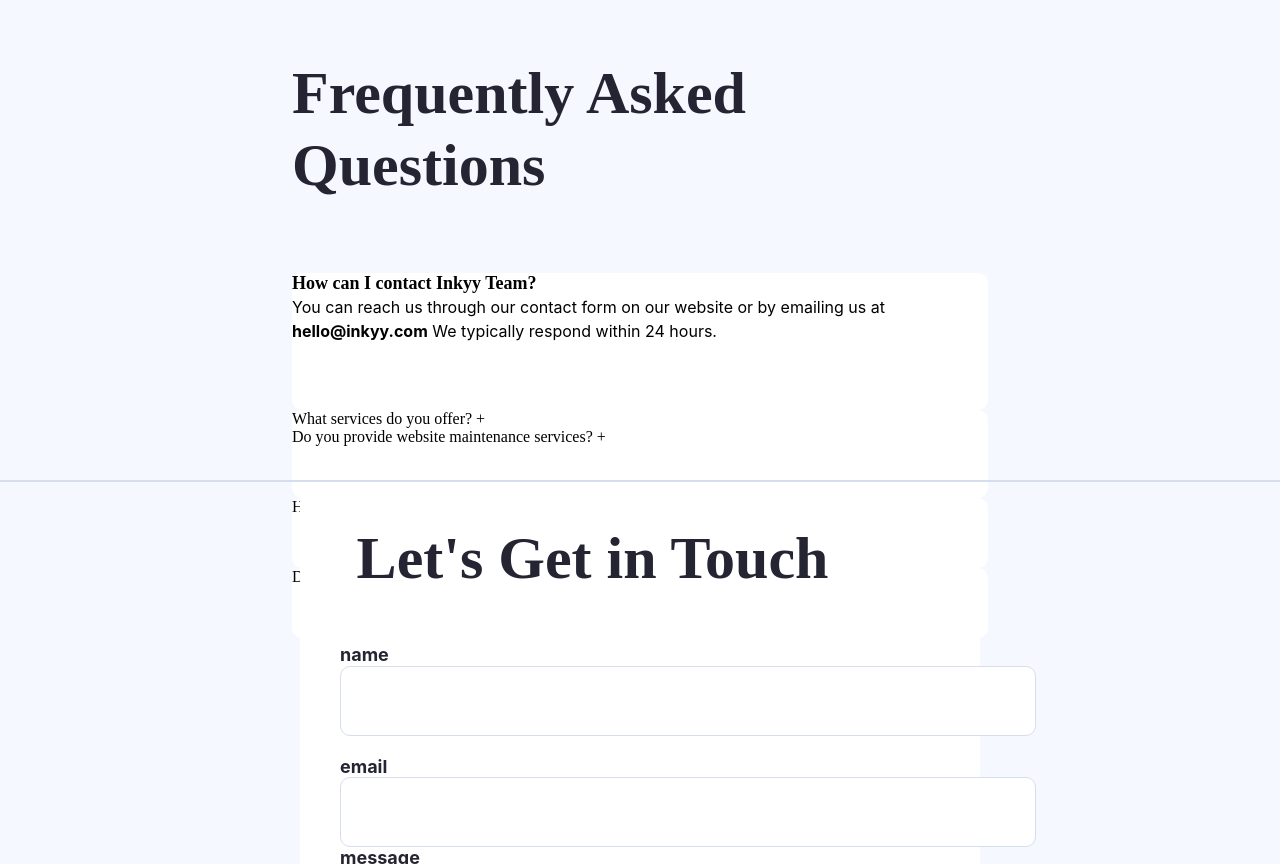
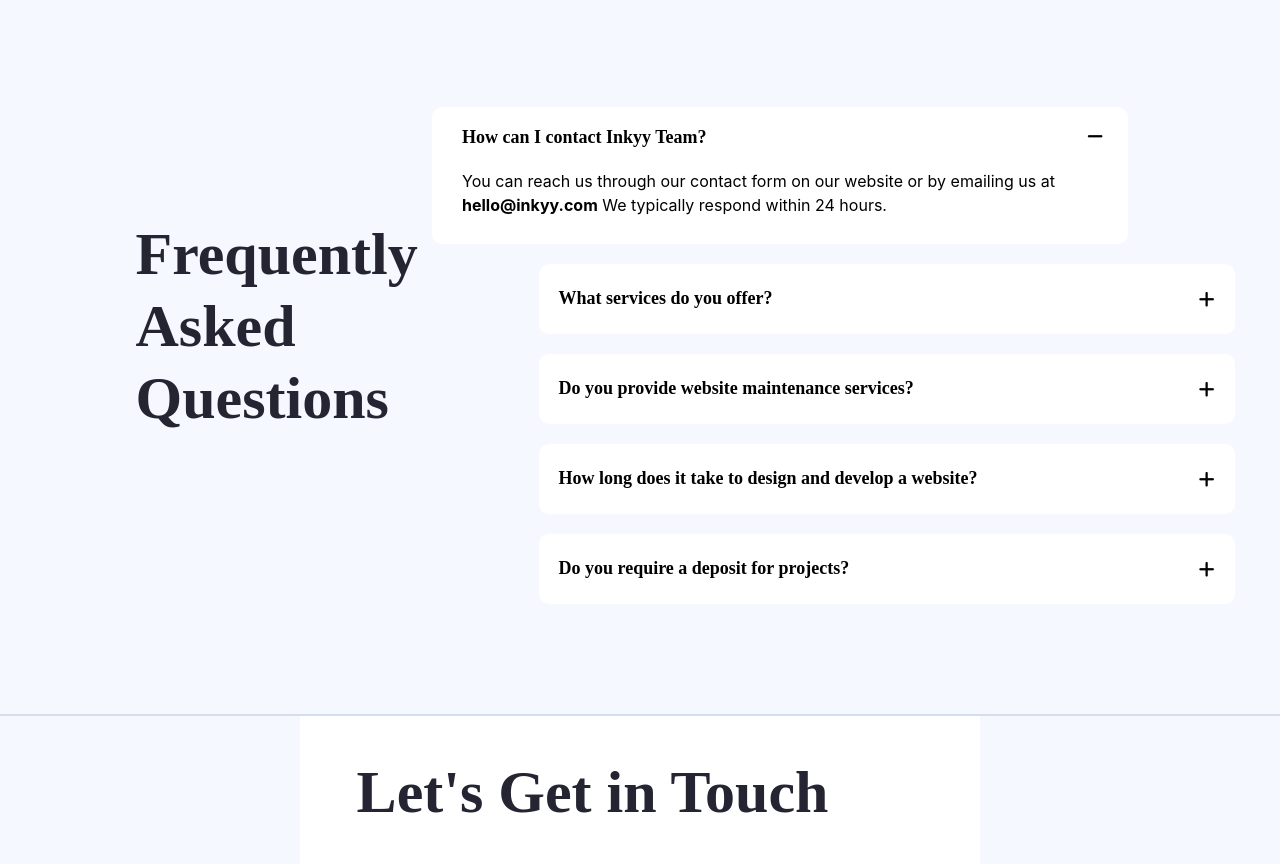
Before and after one commit to Anmol26verma/FasterUI, a plain HTML site: page index.html in a window 1280 px wide. Shown: the part 2852-3716 px from the top of the page. Drawn offline with Linux system fonts and the light colour scheme; a script that the page names is missing.

Commit message:
More stylling

```diff
--- a/index.html
+++ b/index.html
@@ -167,7 +167,7 @@
             </div>
         <!-- FAQ  -->
         </section>
-        <section class="faq">
+        <section class="faq-ask-ques">
             <div class="faq-container">
                 <div class="faq-header">
                     <h2>Frequently Asked Questions</h2>
@@ -175,20 +175,15 @@
             </div>
             <div class="content">
                 <div class="fap-content">
-                    <h5> How can I contact Inkyy Team? </h5>
-                    <p>You can reach us through our contact form on our website or by emailing us at <b>hello@inkyy.com</b> We typically respond within 24 hours.</p>
+                    <h5 class="title"> How can I contact Inkyy Team?  <i class="fa-solid fa-minus" style="margin-right: 55px;"></i></h5>
+                    <p>You can reach us through our contact form on our website or by emailing us at <b id="emi">hello@inkyy.com</b> We typically respond within 24 hours. </p>
                 </div>
-                    <div class="faq-item">
-                        <p>What services do you offer? <span> + </span></p>
-                     <div class="faq-item">
-                         <p>Do you provide website maintenance services?  <span> + </span></p>
-                     </div>
-                     <div class="faq-item">
-                         <p> How long does it take to design and develop a website? <span> + </span></p>
-                     </div>
-                     <div class="faq-item">
-                         <p>Do you require a deposit for projects? <span> + </span> </p>
-                     </div>
+                <div class="faq-item">
+                    <p class="title1" >What services do you offer? <i class="fa-solid fa-plus"></i></p>
+                    <p class="title1" >Do you provide website maintenance services?  <i class="fa-solid fa-plus"></i></p>
+                    <p class="title1"> How long does it take to design and develop a website? <i class="fa-solid fa-plus"></i></p>
+                    <p class="title1">Do you require a deposit for projects? <i class="fa-solid fa-plus"></i> </p>
+                </div>
             </div>
         </section>
         <hr>
--- a/style.css
+++ b/style.css
@@ -757,12 +757,22 @@ main {
     margin-top: 10px;
 }
 
-/* -------------------------------------------------------------------------------------- */
+
+
+/* ---------------------------------------Frequently ask questions----------------------------------------------- */
+
+.faq-ask-ques{
+    display: flex;
+    flex-direction: row;
+    align-items: center;
+    justify-content: space-between;
+    margin: 50px;
+
+}
+
 .faq-header h2 {
-    width: 454px;
+    width: 400px;
     height: 216px;
-    top: 3359px;
-    left: 181px;
     gap: 0px;
     opacity: 0px;
     font-family: Raleway;
@@ -771,47 +781,35 @@ main {
     line-height: 72px;
     text-align: left;
     color: #252432;
-}
-
-.faq-header h2 {
-    width: 454px;
-    height: 216px;
-    top: 3359px;
-    left: 181px;
-    gap: 0px;
-    opacity: 0px;
-    font-family: Raleway;
-    font-size: 60px;
-    font-weight: 700;
-    line-height: 72px;
-    text-align: left;
-    color: #252432;
+    margin-left: 100px;
+    margin-bottom: 120px;
 }
 
 .content {
-    flex: 2;
     display: flex;
     flex-direction: column;
+    align-items: center;
+    justify-content: space-between;
+    gap: 10px;
+    margin-bottom: 50px;
+    padding-bottom: -50px;
 }
 
 .fap-content{
     width: 696px;
     height: 137px;
-    top: 3262px;
-    left: 632px;
     gap: 0px;
     border-radius: 10px ;
     border: 1px ;
     opacity: 0px;
     background: #FFFFFF;
     border: 1px solid none ;
+    margin-left: -220px;
 }
 
-.fap-content h5 {
-    width: 268px;
+.content .title {
+    width: 696px;
     height: 22px;
-    top: 3286px;
-    left: 662px;
     gap: 0px;
     opacity: 0px;
     font-family: Raleway;
@@ -819,13 +817,15 @@ main {
     font-weight: 700;
     line-height: 21.6px;
     text-align: left;
+    margin-left: 30px ;
+    margin-bottom: 20px;
+    margin-top: 20px;
+    display: inline-flex;
+    justify-content: space-between;
 }
 
 .fap-content p {
-    width: 608px;
     height: 48px;
-    top: 3324px;
-    left: 670px;
     gap: 0px;
     opacity: 0px;
     font-family: Inter;
@@ -833,6 +833,7 @@ main {
     font-weight: 400;
     line-height: 24px;
     text-align: left;
+    margin-left: 30px ;
 }
 .faq-content p #emi {
     font-family: Inter;
@@ -842,20 +843,50 @@ main {
     text-align: left;
 
 }
+.fap-item {
+    display: flex;
+    flex-direction: column;
+    align-items: center;
+    justify-content: space-between;
+    gap: 10px;
+    margin-left: 50px;
+}
 
-.faq-item {
+.faq-item p{
     width: 696px;
     height: 70px;
-    top: 3415px;
-    left: 632px;
-    gap: 0px;
     border-radius: 10px ;
     border: 1px ;
     opacity: 0px;
-    background: #FFFFFF;
-    /* background: linear-gradient(121.9deg, #1C1C1C 0%, #050505 96.81%);
-    border: 1px solid #2B2B2B */
+    color: linear-gradient(121.9deg, #1C1C1C 0%, #050505 96.81%);
+    border: 1px solid  none;
+    display: flex;
+    flex-direction: column;
+    align-items: center;
+    justify-content: space-between;
+    gap: 10px;
+    margin: 10px;
+
 }
+
+.faq-item .title1{
+    display: inline-flex;
+    flex-direction: row;
+    gap: 10px; /* Adjust the value as needed */
+    margin: 10px;
+    background-color: #FFFFFF;
+    border: 5px solid none;
+    padding: 20px;
+    margin-left: 3px ;
+    font-family: Raleway;
+    font-size: 18px;
+    font-weight: 700;
+    line-height: 21.6px;
+    text-align: left;
+
+}
+
+
 
 hr{
     width: 1440px;
```
